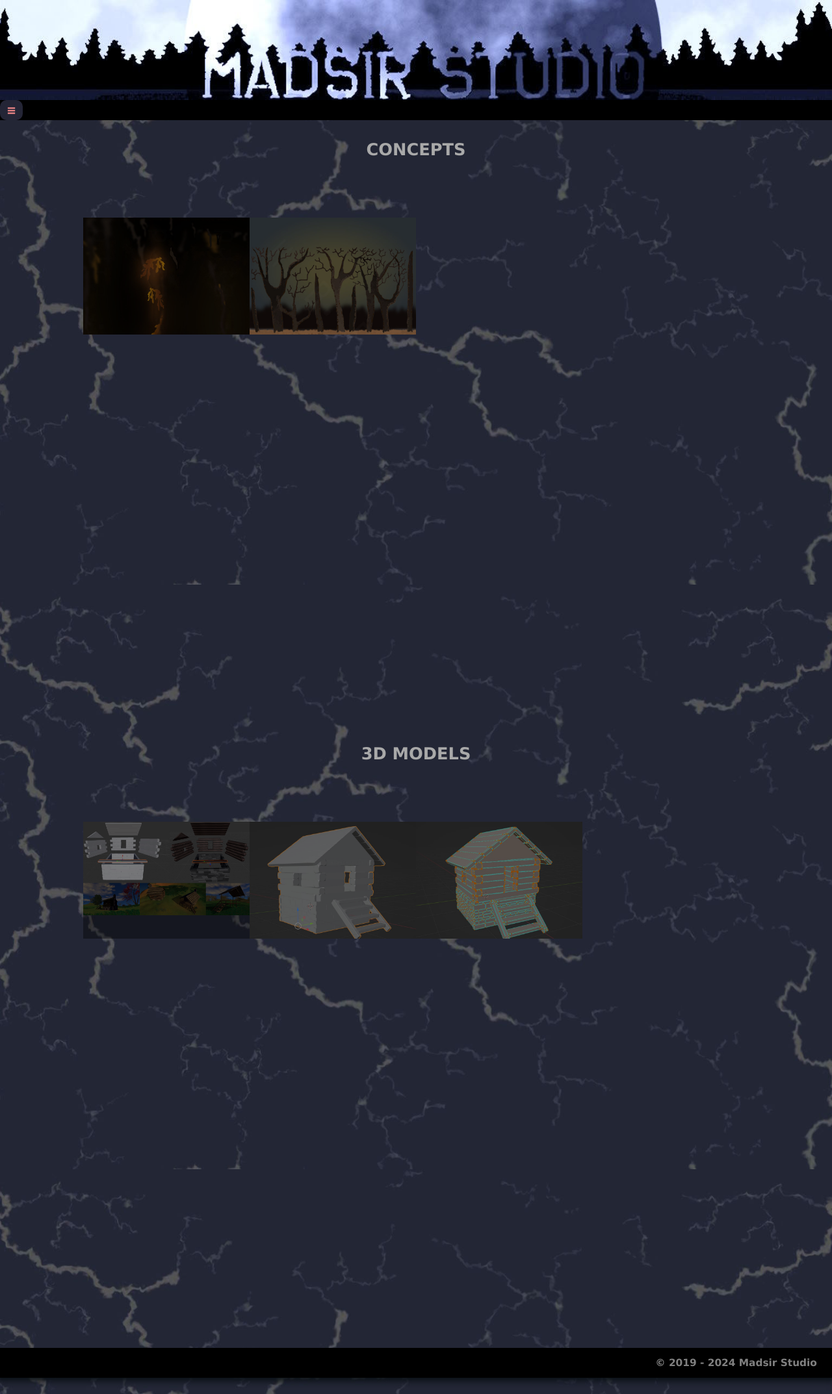
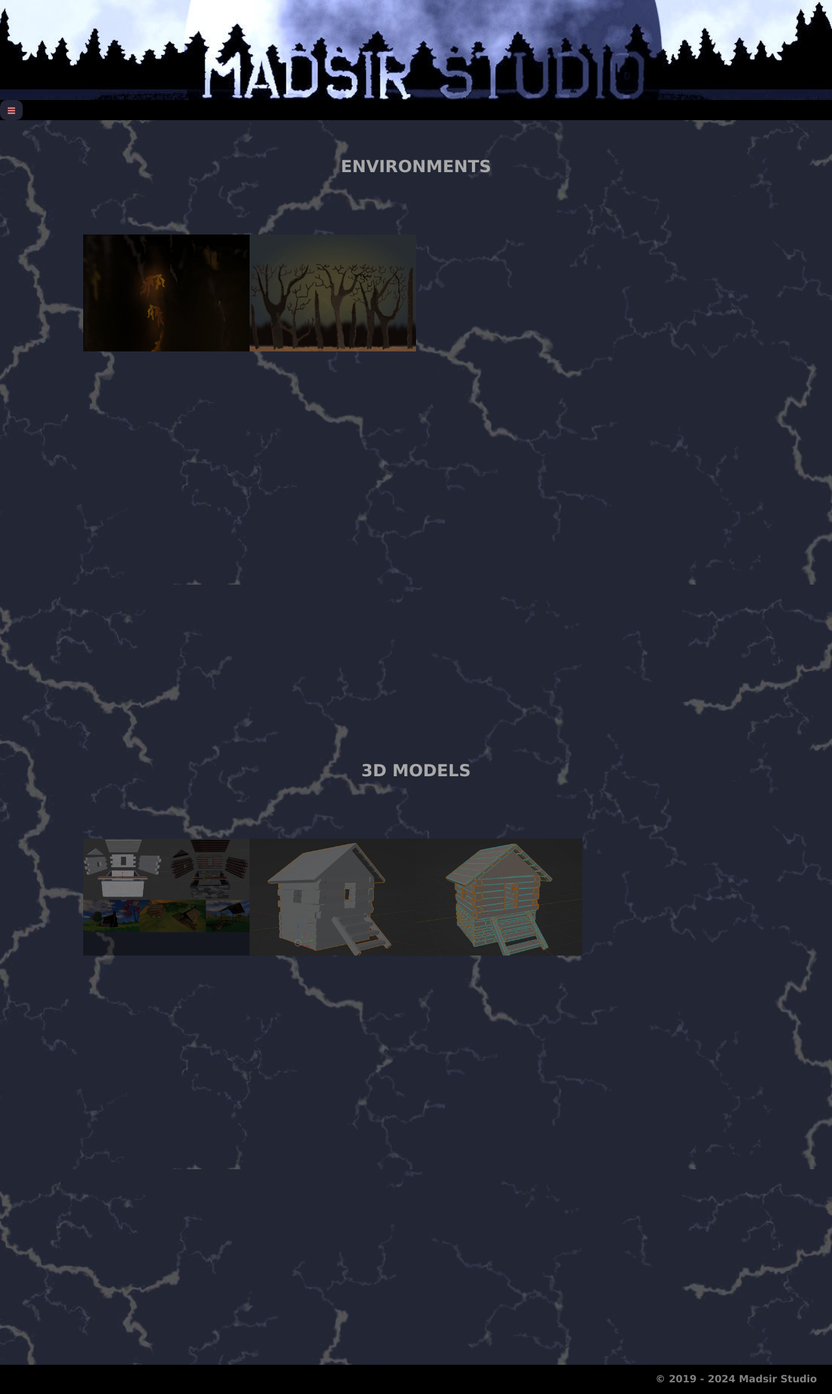
Before and after one commit to Madsir/madsirstudio.github.io, a Jekyll site: the page built from portfolio/index.html, in a window 1280 px wide. Shown: the whole page at 65% size. Built offline with Jekyll 4.4.1, drawn with Linux system fonts in a browser that asks for light colours.

Commit message:
Update index.html

```diff
--- a/portfolio/index.html
+++ b/portfolio/index.html
@@ -7,6 +7,13 @@
 <html>
 <head>
 <style>
+  .main {
+  border-radius: 10px;
+  margin-left: 2.5%; /* Same width as the sidebar + left position in px */
+  margin-right: 2.5%;
+  margin-top: 2%;
+  margin-bottom: 2%;
+}
 *{margin: 0; padding: 0;}
 body{background-color: black;}
 .container
@@ -131,9 +138,10 @@
 </style>
 </head>
 <body>
+  <div class="main">
   <br>
   <br>
-  <h1>CONCEPTS</h1>
+  <h1>ENVIRONMENTS</h1>
   <div class="container">
   <div class="top">
       <ul>
@@ -148,14 +156,15 @@
   <div class="container">
   <div class="top">
       <ul>
-          <li><a href="#img_1"><img src="/Assets/Cabin3DModel.jpg"></a></li>
-            <li><a href="#img_2"><img src="/Assets/CabinBlender.jpg"></a></li>
-            <li><a href="#img_3"><img src="/Assets/CabinUV.jpg"></a></li>
+          <li><a href="#img_3"><img src="/Assets/Cabin3DModel.jpg"></a></li>
+            <li><a href="#img_4"><img src="/Assets/CabinBlender.jpg"></a></li>
+            <li><a href="#img_5"><img src="/Assets/CabinUV.jpg"></a></li>
         </ul>
-        <a href="#_1" class="lightbox trans" id="img_1"><img src="/Assets/Cabin3DModel.jpg"></a>
-        <a href="#_2" class="lightbox trans" id="img_2"><img src="/Assets/CabinBlender.jpg"></a>
-        <a href="#_3" class="lightbox trans" id="img_3"><img src="/Assets/CabinUV.jpg"></a>
+        <a href="#_3" class="lightbox trans" id="img_1"><img src="/Assets/Cabin3DModel.jpg"></a>
+        <a href="#_4" class="lightbox trans" id="img_2"><img src="/Assets/CabinBlender.jpg"></a>
+        <a href="#_5" class="lightbox trans" id="img_3"><img src="/Assets/CabinUV.jpg"></a>
     </div>
 </div>
+  </div>
 </body>
 </html>
```
